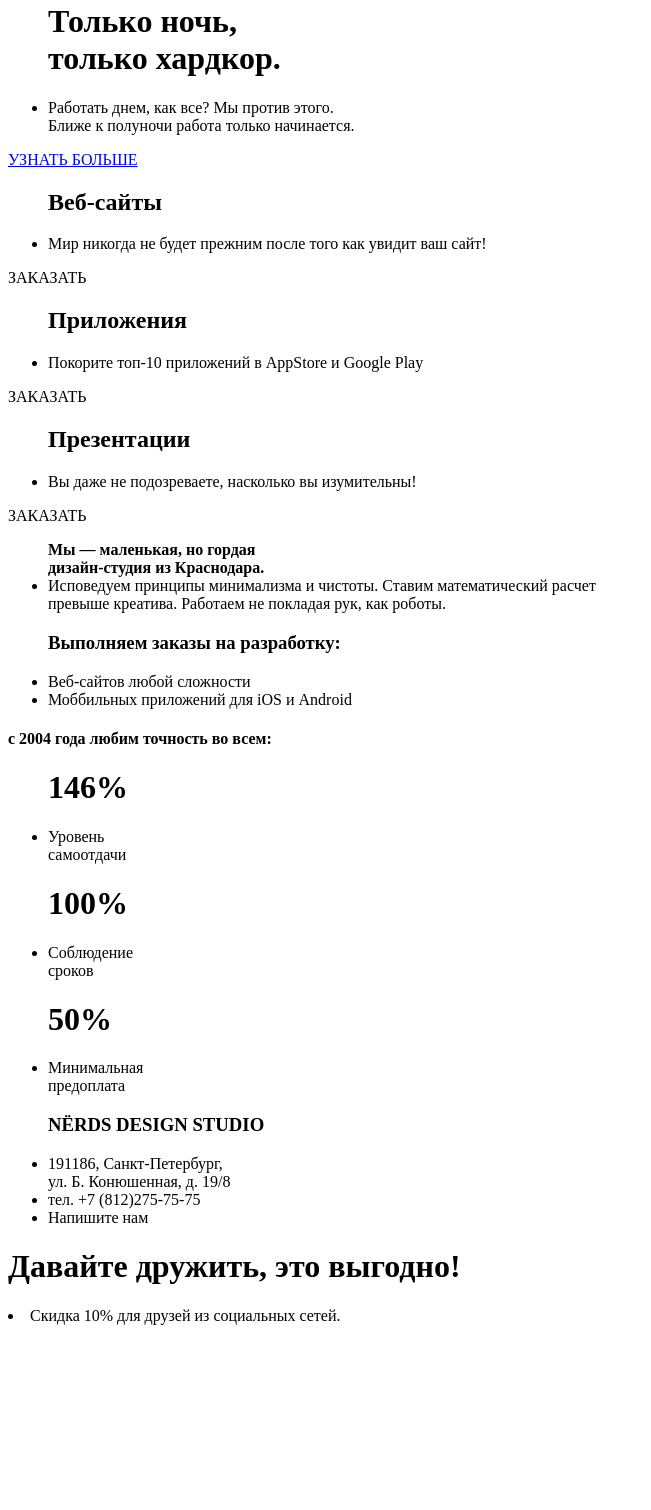
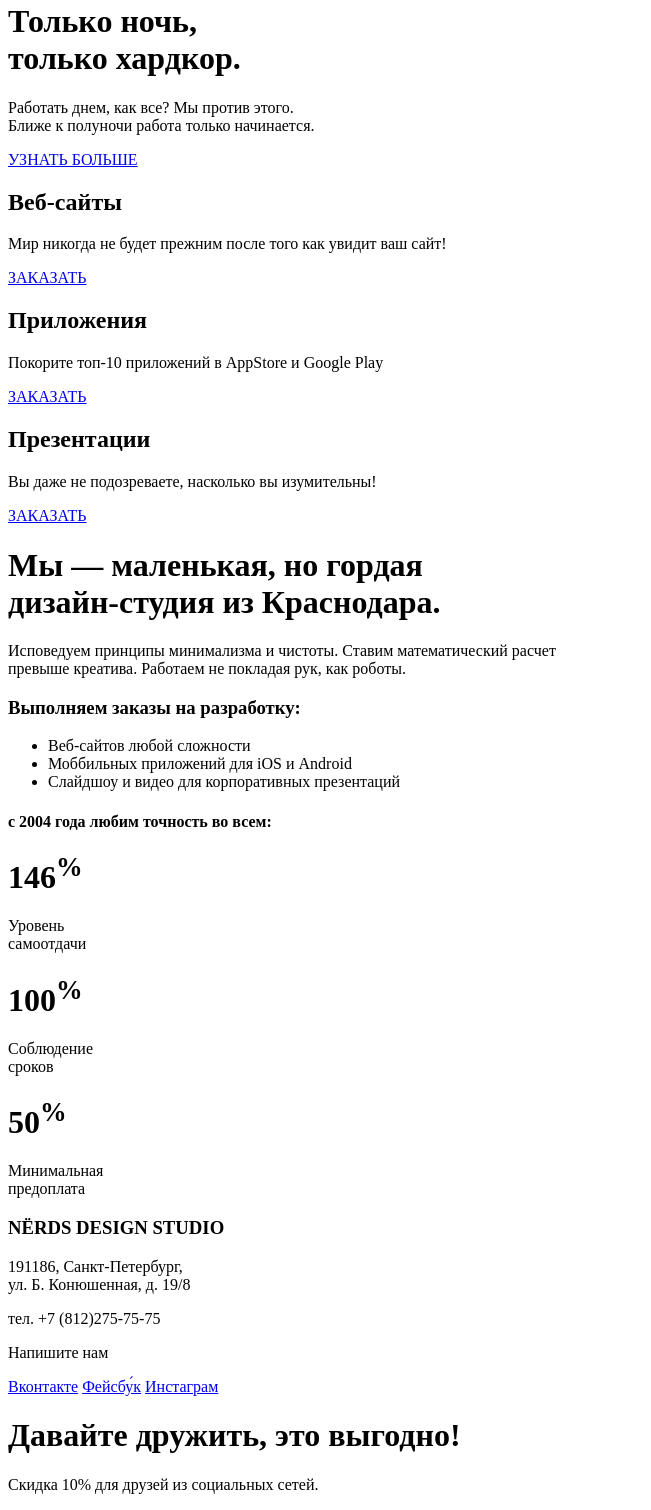
Before and after one commit to zipoon/612711-nerds, a plain HTML site: page index.html in a window 1280 px wide. Shown: the part 626-2136 px from the top of the page, without its empty margins (0-651 px from the left). Before the commit the page ends 1959 px from the top, so only its background shows below. Drawn offline with Linux system fonts and the light colour scheme.

Commit message:
главная
валидатор вроде одобрил ))

```diff
--- a/index.html
+++ b/index.html
@@ -7,7 +7,7 @@
   <body>
      <header>
 	 <a class="main-header-logo">
-	 <img src="http://placehold.it/150x100">
+	 <img src="http://placehold.it/150x100" alt="nerds">
 	 </a>
 	 <ul class="site-navigation">
 	     <li><a href="info.html">Студия</a></li>
@@ -16,73 +16,77 @@
 		 <li><a href="compacts.html">Контакты</a></li>
 		 <li><a href="basket">корзина</a></li>
 		 </ul>
+		 </header>
+    <div class="block1">
+	<h1>Долго, дорого, <br>скрупулезно.</h1>
+	<p>Математически выверенный дизайн  <br>для вашего сайта или мобильного приложения</p>
+	 <a class="button" href="news.html">УЗНАТЬ БОЛЬШЕ</a>
+	</div>
 
-    <ul>
-	<h1>Долго, дорого, <br>скрупулезно.</h1>
-	<li>Математически выверенный дизайн  <br>для вашего сайта или мобильного приложения</li>
-     </ul>
+	<div class="block2">
+	<h1>Любим математику <br>как никто другой.</h1>
+	<p>Никакого креатива, только математические формулы  <p>для расчета идеальных пропорций.</p>
 	 <a class="button" href="news.html">УЗНАТЬ БОЛЬШЕ</a>
-	</header>
-	<ul>
-	<h1>Любим математику <br>как никто другой.</h1>
-	<li>Никакого креатива, только математические формулы  <p>для расчета идеальных пропорций.</li>
-     </ul>
+	 </div>
+
+	<div class="block3">
+	 <h1>Только ночь, <br>только хардкор.</h1>
+	<p>Работать днем, как все? Мы против этого. <br>Ближе к полуночи работа только начинается.</p>
 	 <a class="button" href="news.html">УЗНАТЬ БОЛЬШЕ</a>
+	 </div>
 
-	<ul>
-	 <h1>Только ночь, <br>только хардкор.</h1>
-	<li>Работать днем, как все? Мы против этого. <br>Ближе к полуночи работа только начинается.</li>
-     </ul>
-	 <a class="button" href="news.html">УЗНАТЬ БОЛЬШЕ</a>
+	 <div class="main1">
+	 <h2>Веб-сайты</h2>
+	 <p>Мир никогда не будет прежним после того как увидит ваш сайт!</p>
+	 <a class="button" href="order.html">ЗАКАЗАТЬ</a>
+	 </div>
 
+	 <div class="main2">
+	 <h2>Приложения</h2>
+	 <p>Покорите топ-10 приложений в AppStore и Google Play</p>
+	 <a class="button" href="order.html">ЗАКАЗАТЬ</a>
+	 </div>
+
+	 <div class="main3">
+	 <h2>Презентации</h2>
+	 <p>Вы даже не подозреваете,  насколько вы изумительны!</p>
+	 <a class="button" href="order.html">ЗАКАЗАТЬ</a>
+	 </div>
+
+
+	 <h1>Мы — маленькая, но гордая <br> дизайн-студия из Краснодара.</h1>
+	 <p>Исповедуем принципы минимализма и чистоты. Ставим математический расчет <br> превыше креатива. Работаем не покладая рук, как роботы.</p>
+	 <h3>Выполняем заказы на разработку:</h3>
 	 <ul>
-	 <h2>Веб-сайты</h2>
-	 <li>Мир никогда не будет прежним после того как увидит ваш сайт!</li>
-	 </ul>
-	 <div>ЗАКАЗАТЬ</div>
-
-	 <ul>
-	 <h2>Приложения</h2>
-	 <li>Покорите топ-10 приложений в AppStore и Google Play</li>
-	 </ul>
-	 <div>ЗАКАЗАТЬ</div>
-
-	 <ul>
-	 <h2>Презентации</h2>
-	 <li>Вы даже не подозреваете,  насколько вы изумительны!</li>
-	 </ul>
-	 <div>ЗАКАЗАТЬ</div>
-
-	 <ul>
-	 <b>Мы — маленькая, но гордая <br> дизайн-студия из Краснодара.</b>
-	 <li>Исповедуем принципы минимализма и чистоты. Ставим математический расчет <br> превыше креатива. Работаем не покладая рук, как роботы.</li>
-	 </ul>
-	 <ul>
-	 <h3>Выполняем заказы на разработку:</h3>
 	 <li>Веб-сайтов любой сложности</li>
 	 <li>Моббильных приложений для iOS и Android</li>
+	 <li>Слайдшоу и видео для корпоративных презентаций</li>
 	 </ul>
 
+
 	 <h4>с 2004 года любим точность во всем:</h4>
-	 <ul>
-	 <h1>146%</h1>
-	 <li>Уровень<br>самоотдачи</li>
-	 <h1>100%</h1>
-	 <li>Соблюдение<br>сроков</li>
-	 <h1>50%</h1>
-	 <li>Минимальная<br>предоплата</li>
-	 </ul>
 
-	 <ul>
+	 <h1>146<sup>%</sup></h1>
+	 <p>Уровень<br>самоотдачи</p>
+	 <h1>100<sup>%</sup></h1>
+	 <p>Соблюдение<br>сроков</p>
+	 <h1>50<sup>%</sup></h1>
+	 <p>Минимальная<br>предоплата</p>
+
+
+	 <div class="address">
 	 <h3>NЁRDS DESIGN STUDIO</h3>
-	 <li>191186, Санкт-Петербург, <br>ул. Б. Конюшенная, д. 19/8</li>
-     <li>тел. +7 (812)275-75-75</li>
-	 <li>Напишите нам</li>
-	 </ul>
+	 <p>191186, Санкт-Петербург, <br>ул. Б. Конюшенная, д. 19/8</p>
+     <p>тел. +7 (812)275-75-75</p>
+	 <p>Напишите нам</p>
+	 </div>
 
 	 <footer>
+	 <a href="https://vk.com/" title="Вконтакте" class="btn-social btn-social_vk">Вконтакте</a>
+	 <a href="https://Facebook.com/" title="Фейсбу́к" class="btn-social btn-social_in">Фейсбу́к</a>
+	 <a href="https://instagram.com/" title="Инстаграм" class="btn-social btn-social_in">Инстаграм</a>
 	 <h1>Давайте дружить, это выгодно!</h1>
-	 <li>Скидка 10% для друзей из социальных сетей.</li>
+	 <p>Скидка 10% для друзей из социальных сетей.</p>
 	 </footer>
   </body>
 </html>
```
Also changed, not shown: catalog.html (+7 -1 lines).
